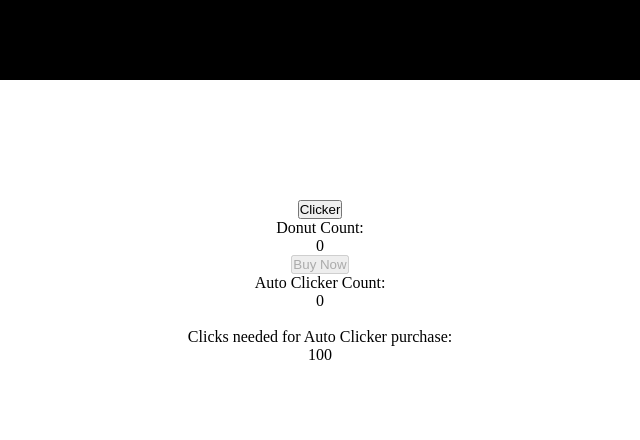
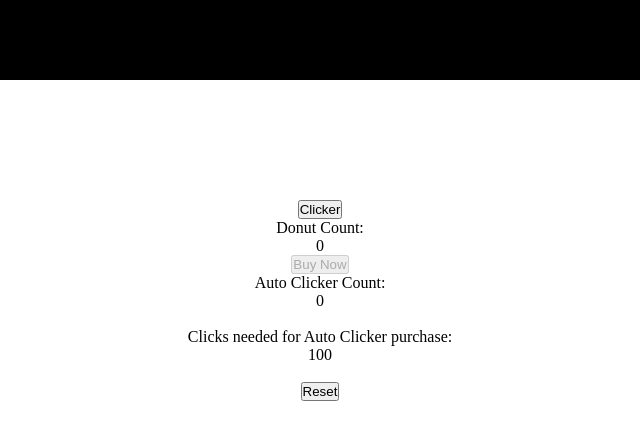
Before and after one commit to KRvision/DonutMaker, a website built with Parcel: page index.html in a window 1280 px wide. Shown: the full height of the page, 320-960 px from the left. Built offline with nearby package versions, Linux system fonts and the light colour scheme.

Commit message:
Added reset button

```diff
--- a/index.html
+++ b/index.html
@@ -37,6 +37,10 @@
           Clicks needed for Auto Clicker purchase:
           <div id="remaining-clicks">100</div>
         </p>
+      </section><br>
+
+      <section class="reset">
+        <button id="reset" onclick="reset()">Reset</button>
       </section>
     </main>
 
--- a/index.js
+++ b/index.js
@@ -93,3 +93,13 @@ function disableBtn() {
 function enableBtn() {
   document.getElementById("auto-btn").disabled = false;
 }
+
+function reset() {
+  autoClickerCount = 0;
+  donutCount = 0;
+  autoClickerCost = 100;
+
+  document.getElementById("auto-count").innerText = autoClickerCount;
+  document.getElementById("click-btn").innerText = donutCount;
+  document.getElementById("remaining-clicks").innerText = autoClickerCost;
+}
```
